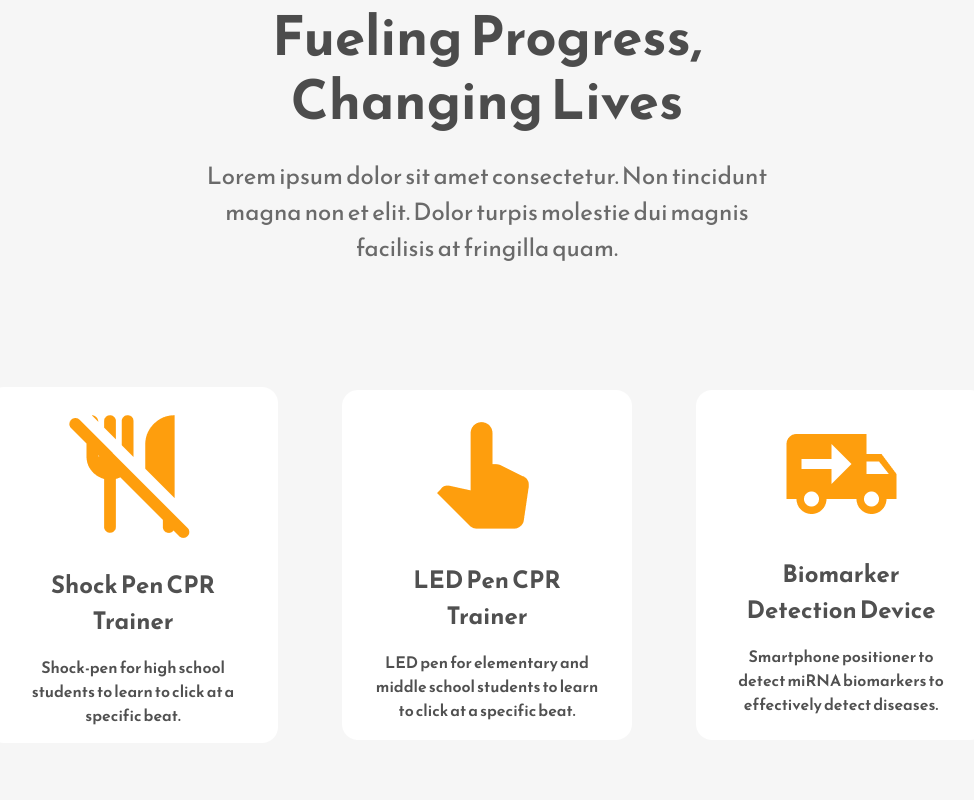
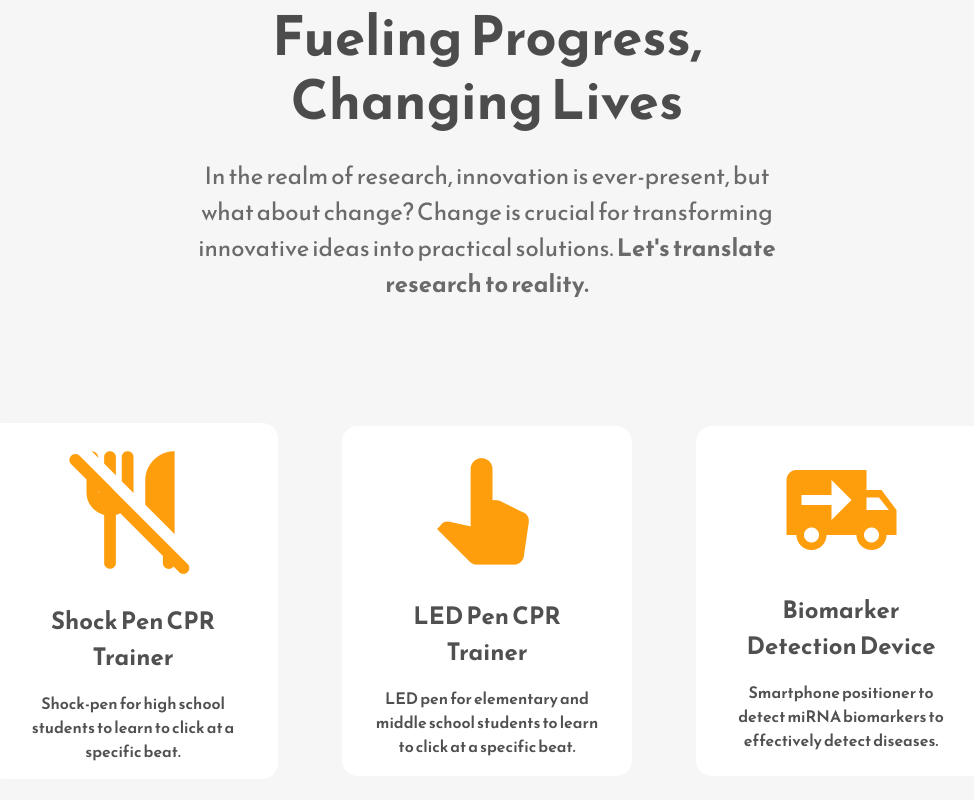
Before and after one commit to michaelwithnospaces/connecting_pulse_website, a React (Create React App) app: page / in a window 1280 px wide. Shown: the part 1752-2552 px from the top of the page, without its empty margins (153-1127 px from the left). Built offline with nearby package versions, Linux system fonts and the light colour scheme.

Commit message:
third paragraph replacement issue

```diff
--- a/src/Components/Work.jsx
+++ b/src/Components/Work.jsx
@@ -33,9 +33,7 @@ const Work = () => {
             <h1 className='primary-heading'>Fueling Progress,</h1>
             <h1 className='primary-heading'>Changing Lives</h1>
             <p className='primary-text'>
-                Lorem ipsum dolor sit amet consectetur. Non tincidunt
-                magna non et elit. Dolor  turpis molestie dui
-                magnis facilisis at fringilla quam.
+            In the realm of research, innovation is ever-present, but what about change? Change is crucial for transforming innovative ideas into practical solutions. <b>Let's translate research to reality.</b>
             </p>
         </div>
         <div className='work-section-bottom'>
```
